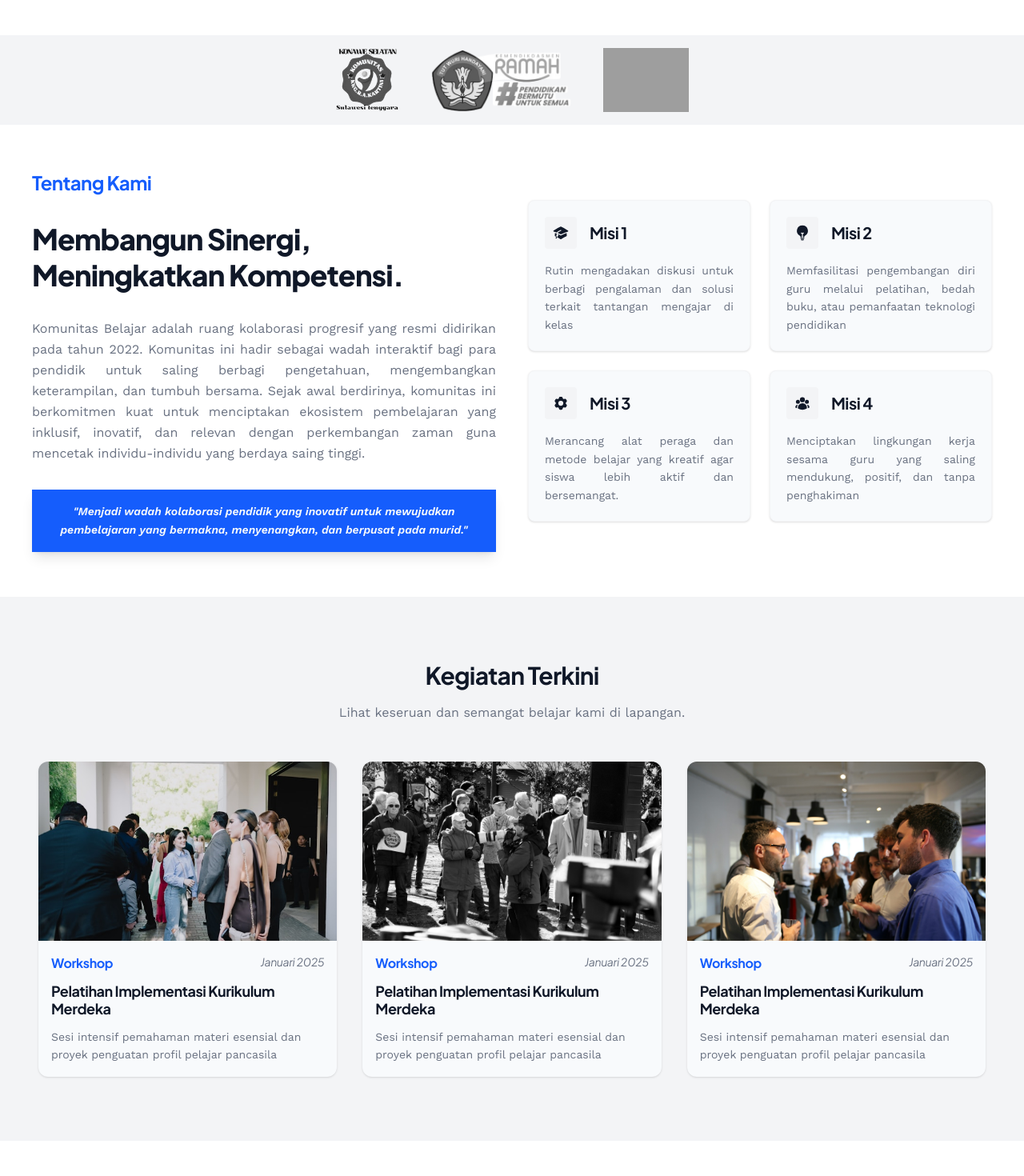
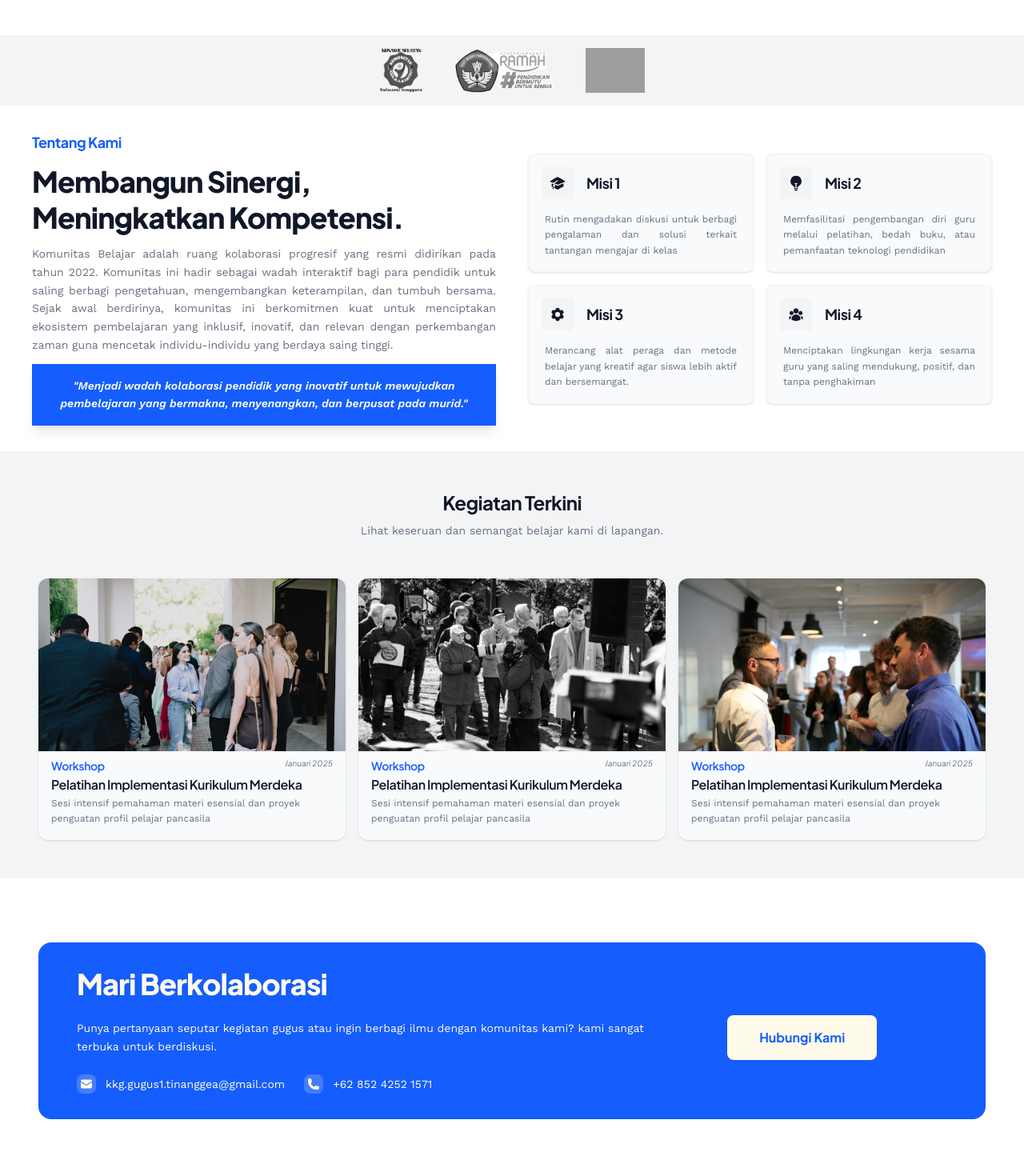
Before and after one commit to fajritaridala/kkg-community, a React (Vite) app: page / in a window 1280 px wide. Shown: the part 820-2290 px from the top of the page at 80% size. Built offline with nearby package versions, Linux system fonts and the light colour scheme; grey boxes are pictures that could not be loaded; a web font is replaced by a local one.

Commit message:
fix: memperbaiki penerapan ukuran teks

```diff
--- a/src/components/Card/Docu.tsx
+++ b/src/components/Card/Docu.tsx
@@ -12,26 +12,24 @@ export default function DocuCard(props: PropTypes) {
 
   return (
     <div className="rounded-xl bg-light shadow-sm">
-      <div className="h-44 w-full overflow-hidden md:h-56">
+      <div className="aspect-video w-full overflow-hidden">
         <img
           src={src}
           alt={alt}
           className="h-full w-full rounded-t-xl object-cover object-center"
         />
       </div>
-      <div className="space-y-3 p-4">
+      <div className="space-y-1 p-4 md:pt-2">
         <div className="flex justify-between">
-          <h1 className="text-base font-bold tracking-tight text-primary capitalize">
+          <h2 className="text-sm font-semibold tracking-tight text-primary capitalize">
             {category}
-          </h1>
-          <p className="text-sm tracking-tight text-foreground capitalize italic">
-            {year}
-          </p>
+          </h2>
+          <p className="text-2xs text-foreground capitalize italic">{year}</p>
         </div>
-        <h3 className="text-lg leading-tight font-bold tracking-tight text-foreground-dark capitalize">
+        <h3 className="leading-tight font-semibold tracking-tight text-foreground-dark capitalize">
           {title}
         </h3>
-        <p className="font-work-sans text-sm leading-relaxed text-foreground first-letter:capitalize">
+        <p className="font-work-sans text-xs leading-relaxed text-foreground first-letter:capitalize">
           {description}
         </p>
       </div>
--- a/src/components/Card/Mission.tsx
+++ b/src/components/Card/Mission.tsx
@@ -9,16 +9,16 @@ type PropTypes = {
 export default function MissionCard(props: PropTypes) {
   const { icon, index, description } = props
   return (
-    <div className="flex flex-col space-y-4 rounded-lg border border-light-gray bg-light p-3 shadow-sm md:p-5">
+    <div className="flex flex-col space-y-4 rounded-lg border border-light-gray bg-light p-3 shadow-sm md:p-4">
       <div className="flex items-center-safe gap-4">
         <div className="flex h-10 w-10 items-center-safe justify-center-safe rounded bg-light-gray text-foreground-dark">
           <div className="size-5">{icon}</div>
         </div>
-        <h1 className="text-xl font-bold tracking-tight text-foreground-dark">
+        <h1 className="text-lg font-bold tracking-tight text-foreground-dark">
           Misi {index + 1}
         </h1>
       </div>
-      <p className="text-justify font-work-sans text-sm leading-relaxed text-foreground">
+      <p className="px-1 text-justify font-work-sans text-xs leading-relaxed text-foreground">
         {description}
       </p>
     </div>
--- a/src/components/Footer.tsx
+++ b/src/components/Footer.tsx
@@ -17,12 +17,12 @@ export default function Footer() {
                 KKG Gugus 1 R. A. Kartini
               </h2>
             </div>
-            <p className="text-center font-work-sans text-sm leading-relaxed text-foreground-muted first-letter:capitalize md:w-sm md:text-left md:text-base">
+            <p className="text-center font-work-sans text-xs leading-relaxed text-foreground-muted first-letter:capitalize md:w-sm md:text-left md:text-sm">
               meningkatkan kualitas pendidikan dasar di kecamatan tinanggea,
               sulawesi tenggara
             </p>
           </div>
-          <div className="flex flex-col text-sm leading-relaxed font-semibold text-foreground-muted capitalize md:flex-row md:items-end-safe md:gap-12">
+          <div className="flex flex-col text-xs md:text-sm leading-relaxed font-semibold text-foreground-muted capitalize md:flex-row md:items-end-safe md:gap-12">
             <Link
               to="/#"
               className="flex items-center-safe justify-between hover:underline"
@@ -47,7 +47,7 @@ export default function Footer() {
           </div>
         </div>
         <div className="w-full px-6 md:px-12">
-          <p className="border-t pt-6 text-center text-xsm text-foreground">
+          <p className="border-t pt-6 text-center text-2xs text-foreground">
             &copy; 2026 KKG Gugus 1 R. A. Kartini. All rights reserved.
           </p>
         </div>
--- a/src/pages/Documentation/Documentation.tsx
+++ b/src/pages/Documentation/Documentation.tsx
@@ -9,7 +9,7 @@ export default function Documentation() {
           <h1 className="text-3xl font-bold tracking-tight text-foreground-dark capitalize md:text-4xl">
             dokumentasi
           </h1>
-          <p className="text-xs leading-relaxed text-foreground first-letter:capitalize md:mx-auto md:w-xl md:pt-3 md:text-sm">
+          <p className="font-work-sans text-xs leading-relaxed text-foreground first-letter:capitalize md:mx-auto md:w-xl md:pt-3 md:text-sm">
             Lorem ipsum dolor sit amet consectetur adipisicing elit. Itaque,
             corporis harum. Neque sunt minus numquam similique qui, rerum magnam
             iusto eligendi nesciunt fugiat!
--- a/src/pages/Home/Home.tsx
+++ b/src/pages/Home/Home.tsx
@@ -10,7 +10,7 @@ export default function Home() {
         <div className="flex h-4/5 flex-col items-center-safe justify-center-safe space-y-6 text-center md:items-start md:justify-start md:px-12 md:text-left">
           <div className="flex items-center gap-2 rounded-full border-t border-light px-3 py-1 shadow-sm">
             <div className="h-2 w-2 rounded-full bg-red-500"></div>
-            <p className="font-work-sans text-sm tracking-tight text-foreground capitalize">
+            <p className="font-work-sans text-xs tracking-tight text-foreground capitalize">
               komunitas belajar
             </p>
           </div>
@@ -19,13 +19,13 @@ export default function Home() {
             <span className="text-primary">melalui kolaborasi</span> guru
             kreatif
           </h1>
-          <p className="px-6 font-work-sans text-sm leading-relaxed text-foreground capitalize md:px-0 md:text-base">
+          <p className="px-6 font-work-sans text-xs leading-relaxed text-foreground capitalize md:px-0 md:text-sm">
             pusat pemberdayaan dan pengembangan profesionalisme guru SD di
             Kecamatan Tinanggea, Kabupaten Konawe Selatan.
           </p>
           <a
             href="#"
-            className="my-10 rounded-lg bg-primary px-6 py-3 font-bold tracking-tight text-neutral capitalize"
+            className="my-10 rounded-lg bg-primary px-6 py-3 text-sm font-bold tracking-tight text-neutral capitalize md:text-base"
           >
             hubungi kami
           </a>
@@ -53,24 +53,22 @@ export default function Home() {
           <img
             src={item.src}
             alt={item.name}
-            className="h-12 w-auto object-cover grayscale transition duration-300 hover:grayscale-0 md:h-20"
+            className="size-8 w-auto object-cover grayscale transition duration-300 hover:grayscale-0 md:h-14"
           />
         ))}
       </div>
       {/* brand section end */}
 
       {/* profile section start */}
-      <div className="flex-row items-start space-y-6 px-6 py-14 md:flex md:gap-10 md:space-y-0 md:px-10">
-        <div className="space-y-4 md:w-1/2 md:space-y-8">
-          <div className="capitalize">
-            <p className="text-lg font-bold tracking-tight text-primary md:text-2xl">
-              tentang kami
-            </p>
-          </div>
-          <h1 className="text-2xl leading-tight font-bold tracking-tight text-foreground-dark capitalize md:text-4xl md:font-extrabold">
+      <div className="flex-row items-start space-y-4 px-6 py-8 md:flex md:gap-10 md:space-y-0 md:px-10">
+        <div className="space-y-2 md:w-1/2 md:space-y-3">
+          <p className="font-bold tracking-tight text-primary capitalize md:text-lg">
+            tentang kami
+          </p>
+          <h1 className="text-lg leading-tight font-bold tracking-tight text-foreground-dark capitalize md:text-4xl md:font-extrabold">
             membangun sinergi, meningkatkan kompetensi.
           </h1>
-          <p className="text-justify font-work-sans text-sm leading-relaxed text-foreground md:text-base">
+          <p className="text-justify font-work-sans text-xs leading-relaxed text-foreground md:text-sm">
             Komunitas Belajar adalah ruang kolaborasi progresif yang resmi
             didirikan pada tahun 2022. Komunitas ini hadir sebagai wadah
             interaktif bagi para pendidik untuk saling berbagi pengetahuan,
@@ -81,13 +79,13 @@ export default function Home() {
             saing tinggi.
           </p>
           {/* vision section start */}
-          <div className="py-4 md:py-0">
+          <div className="py-3 md:py-0">
             <VisionCard description="Menjadi wadah kolaborasi pendidik yang inovatif untuk mewujudkan pembelajaran yang bermakna, menyenangkan, dan berpusat pada murid." />
           </div>
           {/* vision section end */}
         </div>
 
-        <div className="my-auto grid-cols-2 space-y-6 md:grid md:w-1/2 md:gap-6 md:space-y-0">
+        <div className="my-auto grid-cols-2 space-y-4 md:grid md:w-1/2 md:gap-4 md:space-y-0">
           {/* mission section start */}
           {missions.map((item, index) => (
             <MissionCard
@@ -101,16 +99,16 @@ export default function Home() {
       </div>
 
       {/* documentation section start */}
-      <div className="space-y-8 bg-light-gray py-14 md:space-y-12 md:py-20">
-        <div className="space-y-4 px-6">
-          <h1 className="text-center text-2xl font-bold tracking-tight text-foreground-dark capitalize md:text-3xl">
+      <div className="space-y-8 bg-light-gray py-8 md:space-y-12 md:py-12">
+        <div className="space-y-1 px-6 md:space-y-2">
+          <h1 className="text-center text-xl font-bold tracking-tight text-foreground-dark capitalize md:text-2xl">
             kegiatan terkini
           </h1>
-          <p className="text-center font-work-sans text-sm leading-relaxed text-foreground first-letter:capitalize md:text-base">
+          <p className="text-center font-work-sans text-xs leading-relaxed text-foreground first-letter:capitalize md:text-sm">
             lihat keseruan dan semangat belajar kami di lapangan.
           </p>
         </div>
-        <div className="grid-cols-3 space-y-8 px-6 md:grid md:gap-8 md:space-y-0 md:px-12">
+        <div className="grid-cols-3 gap-4 space-y-4 px-6 md:grid md:space-y-0 md:px-12">
           {latestDocumentations.map((item, index) => (
             <DocuCard
               key={index}
@@ -133,7 +131,7 @@ export default function Home() {
             <h1 className="text-3xl font-extrabold tracking-tight text-neutral capitalize md:text-4xl">
               mari berkolaborasi
             </h1>
-            <p className="font-work-sans text-sm leading-relaxed text-foreground-light first-letter:capitalize md:text-base">
+            <p className="font-work-sans text-xs leading-relaxed text-foreground-light first-letter:capitalize md:text-sm">
               punya pertanyaan seputar kegiatan gugus atau ingin berbagi ilmu
               dengan komunitas kami? kami sangat terbuka untuk berdiskusi.
             </p>
@@ -142,7 +140,7 @@ export default function Home() {
                 <div className="rounded-lg bg-neutral/20 p-1">
                   <EnvelopeIcon className="size-4 text-neutral" />
                 </div>
-                <p className="font-work-sans text-sm text-neutral md:text-base">
+                <p className="font-work-sans text-xs text-neutral md:text-sm">
                   kkg.gugus1.tinanggea@gmail.com
                 </p>
               </div>
@@ -150,12 +148,12 @@ export default function Home() {
                 href="https://wa.me/6285242521571"
                 target="_blank"
                 rel="noopener noreferrer"
-                className="flex  items-center gap-3"
+                className="flex items-center gap-3"
               >
                 <div className="rounded-lg bg-neutral/20 p-1">
                   <PhoneIcon className="size-4 text-neutral" />
                 </div>
-                <p className="font-work-sans text-sm text-neutral md:text-base">
+                <p className="font-work-sans text-xs text-neutral md:text-sm">
                   +62 852 4252 1571
                 </p>
               </a>
@@ -167,7 +165,7 @@ export default function Home() {
                 href="https://wa.me/6285242521571"
                 target="_blank"
                 rel="noopener noreferrer"
-                className="rounded-lg bg-neutral px-6 py-3 font-bold tracking-tight text-primary capitalize md:px-10 md:py-4 md:text-lg"
+                className="tracking- rounded-lg bg-neutral px-6 py-3 text-sm font-bold text-primary capitalize md:px-10 md:py-4 md:text-base"
               >
                 hubungi kami
               </a>
--- a/src/pages/Membership/Membership.tsx
+++ b/src/pages/Membership/Membership.tsx
@@ -9,7 +9,7 @@ export default function Membership() {
           <h1 className="text-center text-3xl font-bold tracking-tight text-foreground-dark capitalize md:text-left md:text-5xl">
             keanggotaan
           </h1>
-          <p className="hidden w-lg text-base leading-relaxed text-foreground first-letter:capitalize md:block">
+          <p className="hidden w-lg text-sm leading-relaxed text-foreground first-letter:capitalize md:block">
             kepengurusan Kelompok Kerja Guru gugus 1 R. A. Kartini berdedikasi
             untuk memajukan pendidikan dan profesionalisme pendidik melalui
             kolaborasi yang terstuktur.
```
Also changed, not shown: src/components/Card/Gallery.tsx (+5 -5 lines).
